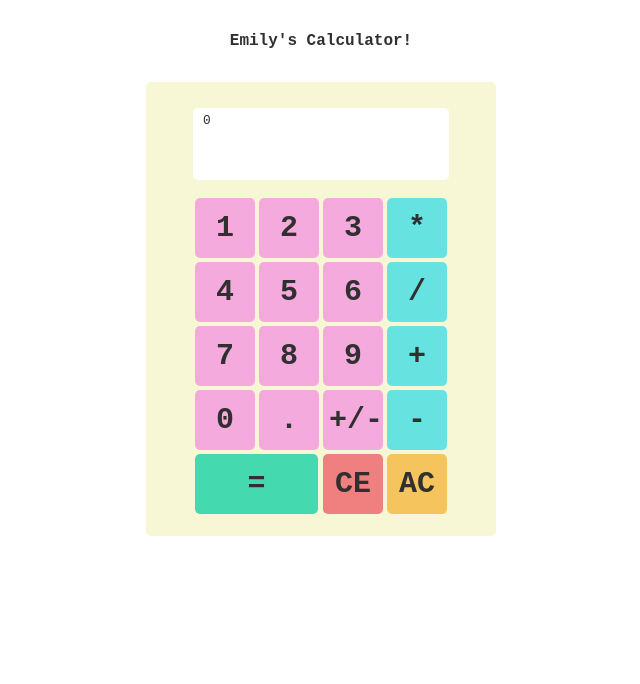
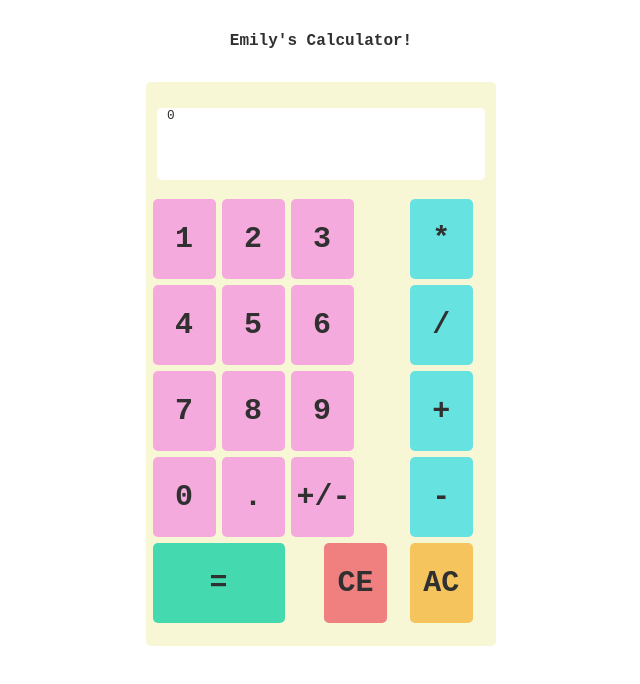
Before and after one commit to emlips/react-calculator, a React (Vite) app: page / in a window 1280 px wide. Shown: the top 684 px of the page, without its empty margins (319-959 px from the left). Built offline with nearby package versions, Linux system fonts and the light colour scheme.

Commit message:
button size increase

```diff
--- a/src/App.css
+++ b/src/App.css
@@ -11,17 +11,21 @@ body {
 }
 
 .calculator {
-  width: 95vw;
+  width: 100%;
   max-width: 350px;
   margin: 2em auto;
   padding: 10px 0 20px 0;
   border-radius: 5px;
   background-color: rgb(247, 247, 214);
+}
+
+.buttons {
+  margin: auto;
+  width: 98%;
   display: grid;
   justify-content: center;
-  grid-template-columns: 8em 4em 4em;
+  grid-template-columns: 50% 25% 25%;
   grid-template-areas:
-    "display display display"
     "number number operators"
     "number number operators"
     "equals delete clear";
@@ -31,18 +35,18 @@ button {
   color: #303030;
   font-family: "Courier New", Courier, monospace;
   font-size: 30px;
-  font-weight: 600;
-  height: 2em;
-  width: 2em;
-  margin: 2px;
+  font-weight: 700;
+  height: 80px;
+  width: 2.1em;
+  margin: 3px;
   border: none;
   border-radius: 5px;
 }
 
 .display {
-  grid-area: display;
+  width: 88%;
   background-color: #ffffff;
-  margin: 1em 0;
+  margin: 1em auto;
   border-radius: 5px;
   height: 4.5em;
   padding: 0 10px;
@@ -57,7 +61,6 @@ button {
 }
 
 .numbers {
-  width: 12em;
   display: flex;
   flex-wrap: wrap;
   grid-area: number;
@@ -82,7 +85,7 @@ button {
 .equals {
   grid-area: equals;
   button {
-    width: 4.1em;
+    width: 4.4em;
     background-color: #44d9af;
   }
   button:active {
--- a/src/Components/App.tsx
+++ b/src/Components/App.tsx
@@ -21,11 +21,13 @@ function App() {
     <h1 id="title">Emily's Calculator!</h1>
     <div className="calculator">
       <Display state={state} setState={setState}/>
+      <div className="buttons">
       <Numbers state={state} setState={setState}/>
       <Operators state={state} setState={setState}/>
       <Equals state={state} setState={setState}/>
       <Clear state={state} setState={setState}/>
       <Delete state={state} setState={setState}/>
+      </div>
     </div>
     </>
   );
```
